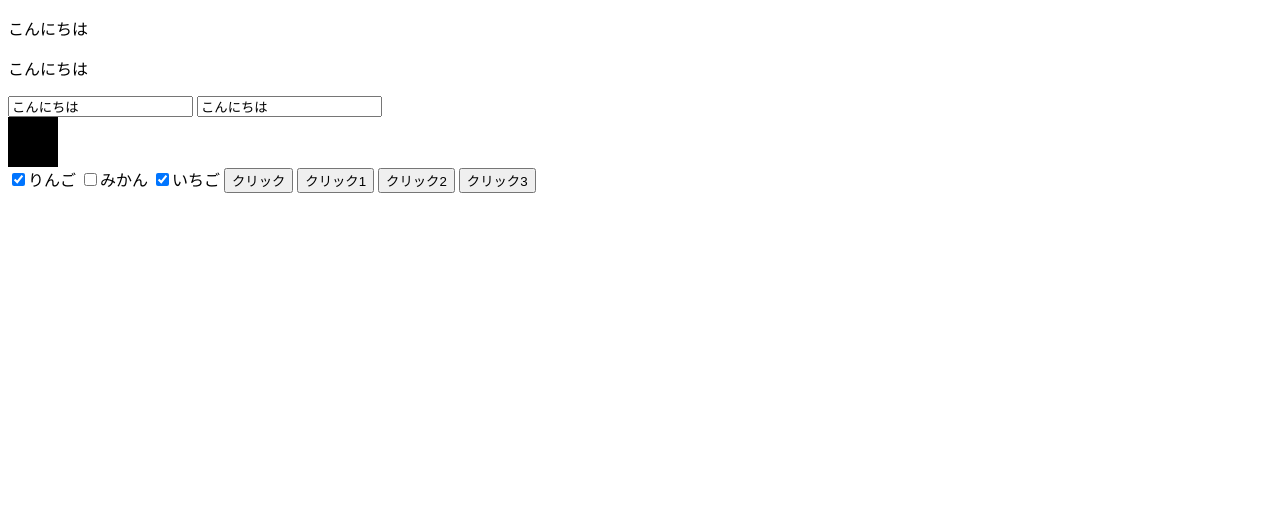
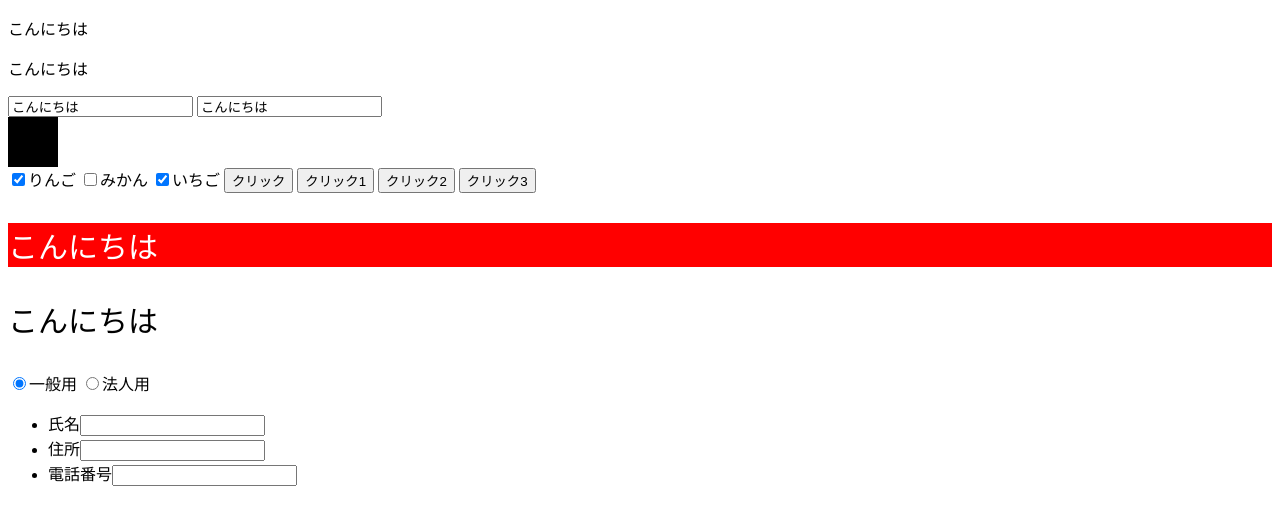
Before and after one commit to yoyoma-ru/javascript, a plain HTML site: page surawaka/list12.html in a window 1280 px wide. Drawn offline with Linux system fonts and the light colour scheme.

Commit message:
[habit]addClass,removeClass,toggleClass

```diff
--- a/surawaka/list12.html
+++ b/surawaka/list12.html
@@ -3,6 +3,7 @@
 <head>
 	<meta charset="utf-8">
 	<title>javacsript</title>
+	<link rel="stylesheet" type="text/css" href="style.css">
 	<script src="jquery.min.js"></script>
 	<script>
 		$(function(){
@@ -50,7 +51,21 @@
 		function sayHello2(){
 			alert("おはよう");
 			$("#btn3").off("click", sayHello2);
+			// $(this).attr("disabled", "disabled");
 		}
+
+		$(function(){
+			$("#msg").addClass("highlight");
+		});
+		$(function(){
+			$("#msgmsg").removeClass("highlight2");
+		});
+
+		$(function(){
+			$("input[name='target']").on("change", function(){
+				$("#ippan_area, #hojin_area").toggleClass("active passive");
+			});
+		});
 	</script>
 </head>
 <body>
@@ -78,5 +93,28 @@
 	<button id="btn2">クリック2</button>
 	<!-- イベントハンドラを削除する -->
 	<button id="btn3">クリック3</button>
+
+
+	<!-- cssの追加.削除 -->
+	<p id="msg" class="large">こんにちは</p>
+	<p id="msgmsg" class="large2 highlight2">こんにちは</p>
+
+
+	<!-- toggleClass 表示エリアの切り替え -->
+	<input type="radio" name="target" value="i" checked>一般用
+	<input type="radio" name="target" value="h">法人用
+	<ul id="ippan_area" class="active">
+		<li>氏名<input type="text" name="company"></li>
+		<li>住所<input type="text" name="address"></li>
+		<li>電話番号<input type="text" name="tel"></li>
+	</ul>
+	<ul id="hojin_area" class="passive">
+		<li>会社名<input type="text" name="company"></li>
+		<li>部署名<input type="text" name="busho"></li>
+		<li>担当者名<input type="text" name="tanto"></li>
+		<li>住所<input type="text" name="address"></li>
+		<li>電話番号<input type="text" name="tel"></li>
+		<li>内線番号<input type="text" name="naisen"></li>
+	</ul>
 </body>
 </html>
--- a/surawaka/style.css
+++ b/surawaka/style.css
@@ -21,3 +21,20 @@
 	height: 50px;
 	background-color: blue;
 }
+
+
+/*list12*/
+.large{
+	font-size: 30px;
+}
+.highlight{
+	color: white;
+	background-color: red;
+}
+.large2{
+	font-size: 30px;
+}
+.highlight2{
+	color: white;
+	background-color: red;
+}
```
